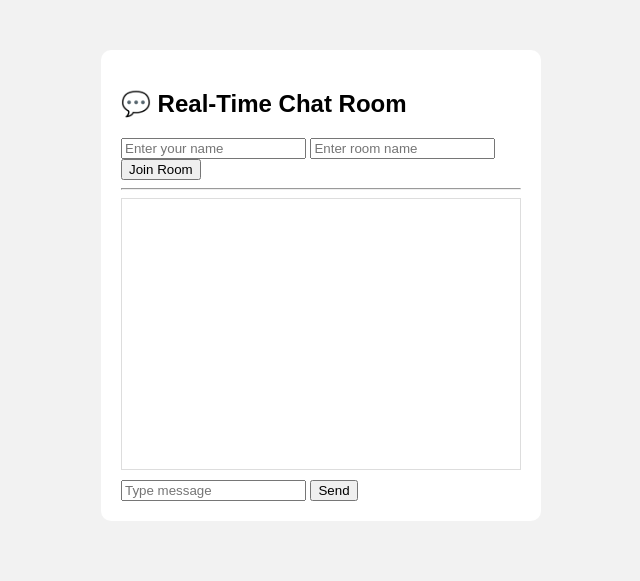
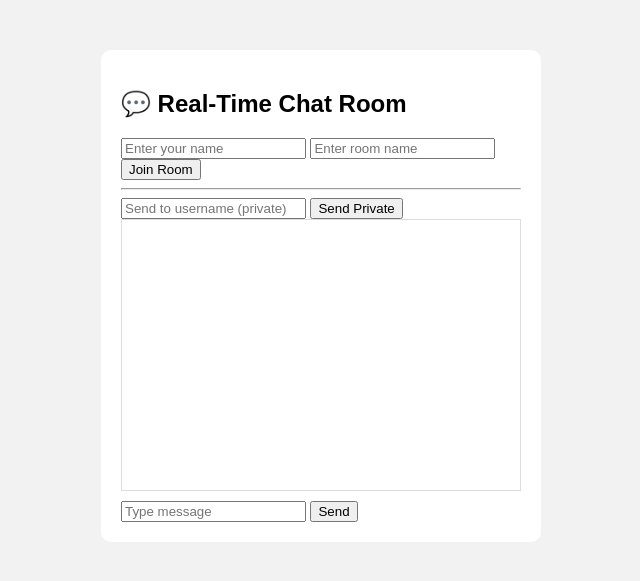
Before and after one commit to Guna-Balan-S/online-chat-app, a Flask app: page / in a window 1280 px wide. Shown: the top 581 px of the page, without its empty margins (319-959 px from the left). Run offline with Flask 3, Linux system fonts and the light colour scheme; a user stored in the database is signed in; some libraries are stand-ins or nearby versions.

Commit message:
Fix WebSocket production error

```diff
--- a/templates/chat.html
+++ b/templates/chat.html
@@ -16,16 +16,23 @@
 
     <hr>
 
+<input id="toUser" placeholder="Send to username (private)">
+<button onclick="sendPrivate()">Send Private</button>
+
+
     <!-- Chat Section -->
     <div id="messages"></div>
     <input id="message" placeholder="Type message">
     <button onclick="sendMessage()">Send</button>
 </div>
 
-<script src="https://cdnjs.cloudflare.com/ajax/libs/socket.io/4.0.1/socket.io.js"></script>
+<script src="https://cdn.socket.io/4.7.5/socket.io.min.js"></script>
 
 <script>
-var socket = io();
+var socket = io({
+    transports: ["polling"],
+    upgrade: false
+});
 var currentRoom = "";
 
 function joinRoom() {
@@ -57,6 +64,29 @@ function sendMessage() {
         document.getElementById("message").value = "";
     }
 }
+
+function sendPrivate() {
+    var toUser = document.getElementById("toUser").value;
+    var message = document.getElementById("message").value;
+    var username = "{{ username }}";
+
+    if (toUser && message) {
+        socket.emit("private_message", {
+            to: toUser,
+            from: username,
+            msg: message
+        });
+        document.getElementById("message").value = "";
+    }
+}
+
+socket.on("private_message", function(msg) {
+    var messages = document.getElementById("messages");
+    messages.innerHTML += "<div style='color:red'>" + msg + "</div>";
+});
+
+
+
 </script>
 
 </body>
```
